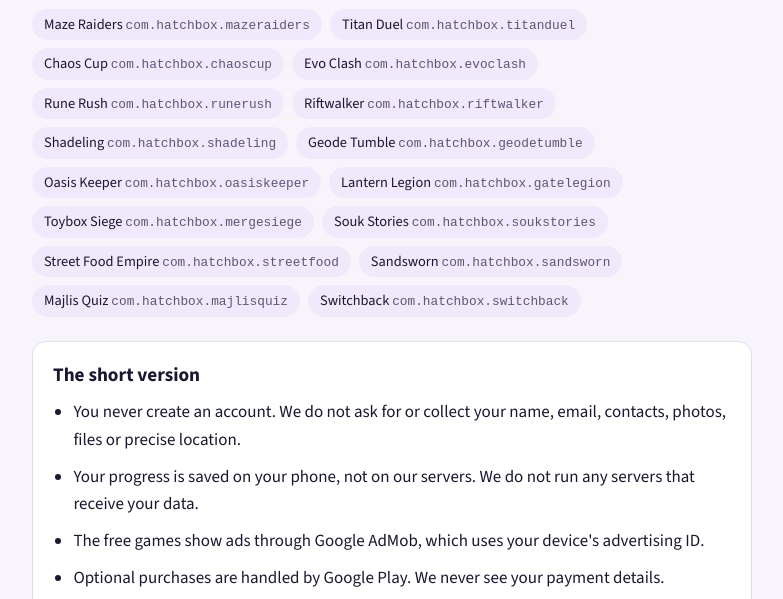
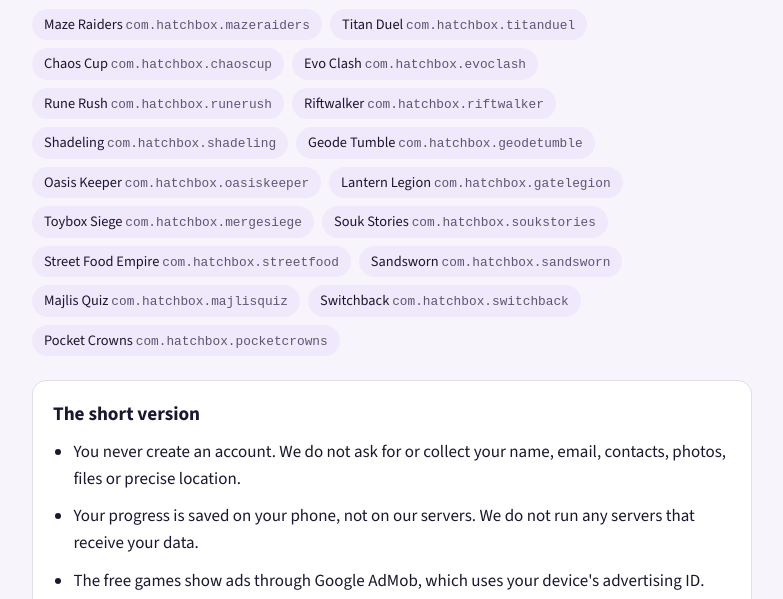
Before and after one commit to EngMohamed-A-Fathy/EngMohamed-A-Fathy.github.io, a plain HTML site: page privacy/index.html in a window 1280 px wide. Shown: the part 180-779 px from the top of the page, without its empty margins (248-1031 px from the left). Drawn offline with nearby package versions, Linux system fonts and the light colour scheme.

Commit message:
Privacy policy: add Pocket Crowns (com.hatchbox.pocketcrowns)
Co-Authored-By: Claude Opus 5.5 <noreply@anthropic.com>

```diff
--- a/privacy/index.html
+++ b/privacy/index.html
@@ -69,6 +69,7 @@
     <li>Sandsworn <code>com.hatchbox.sandsworn</code></li>
     <li>Majlis Quiz <code>com.hatchbox.majlisquiz</code></li>
     <li>Switchback <code>com.hatchbox.switchback</code></li>
+    <li>Pocket Crowns <code>com.hatchbox.pocketcrowns</code></li>
   </ul>
 
   <div class="summary">
```
